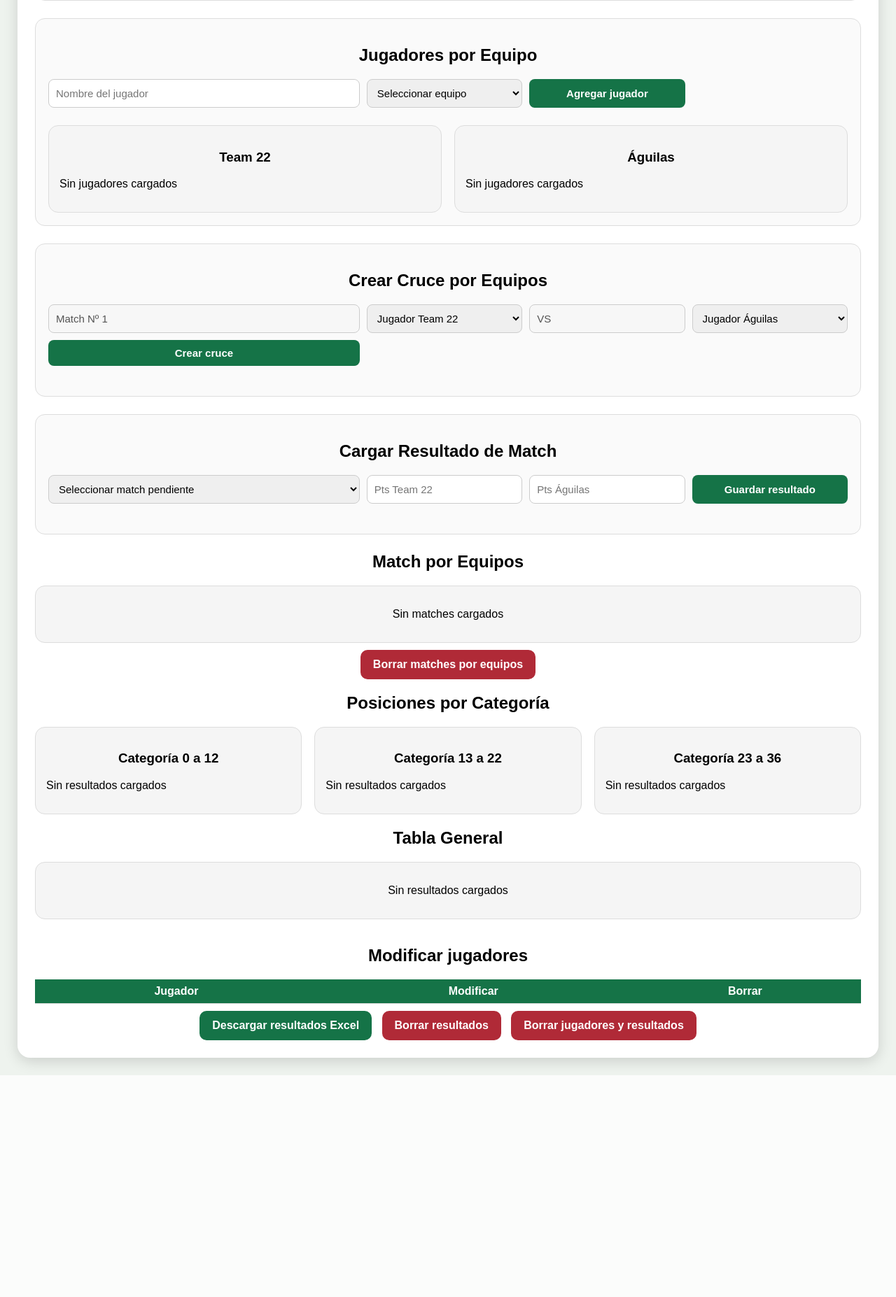
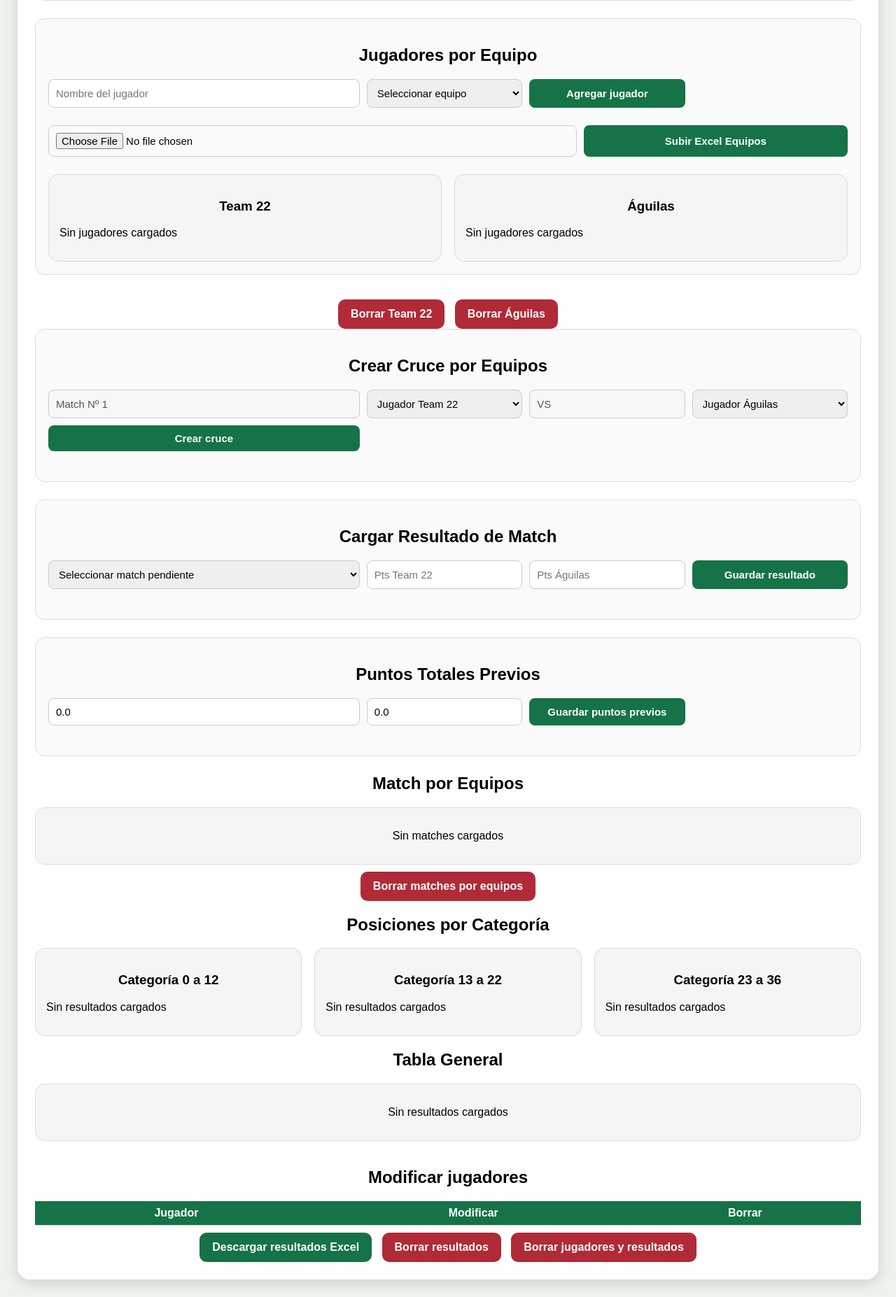
Before and after one commit to El-gordo-toni/carga-de-datos, a Flask app: page /admin in a window 1280 px wide. Shown: the part 1279-3133 px from the top of the page at 70% size. Before the commit the page ends 2816 px from the top, so only its background shows below. Run offline with Flask 3, Linux system fonts and the light colour scheme; the visitor is signed in with stand-in values (Sample User, id 1); data comes from the database, SQL or seed files in the repository; data that the repository does not hold is empty.

Commit message:
Update admin.html

```diff
--- a/templates/admin.html
+++ b/templates/admin.html
@@ -411,6 +411,12 @@
             <button type="submit">Agregar jugador</button>
         </form>
 
+        <form method="POST" action="/cargar_excel_equipos" enctype="multipart/form-data"    class="form-excel">
+            <input type="file" name="archivo_equipos" accept=".xlsx" required>
+            <button type="submit">Subir Excel Equipos</button>
+        </form>
+
+
         <script>
             const comodinTeam22Existe = {{ 'true' if comodin_team22_existe else 'false' }};
             const comodinAguilasExiste = {{ 'true' if comodin_aguilas_existe else 'false' }};
@@ -488,6 +494,24 @@
         </div>
     </div>
 
+    <div class="acciones">
+        <a
+            class="reset"
+            href="/reset_team22"
+            onclick="return confirm('¿Seguro que querés borrar todo el Team 22 y sus matches?')"
+        >
+            Borrar Team 22
+        </a>
+
+        <a
+            class="reset"
+            href="/reset_aguilas"
+            onclick="return confirm('¿Seguro que querés borrar todas las Águilas y sus matches?')"
+        >
+            Borrar Águilas
+        </a>
+    </div>
+
     <div class="bloque">
         <h2>Crear Cruce por Equipos</h2>
 
@@ -540,6 +564,32 @@
             <input type="number" step="0.5" name="puntos_partido_aguilas" placeholder="Pts Águilas" required>
 
             <button type="submit">Guardar resultado</button>
+        </form>
+    </div>
+
+    <div class="bloque">
+    <h2>Puntos Totales Previos</h2>
+
+    <form method="POST" action="/guardar_puntos_previos" class="form-manual">
+            <input
+                type="number"
+                step="0.5"
+                name="puntos_team22"
+                value="{{ matches_equipos.previos_team22 }}"
+                placeholder="Puntos previos Team 22"
+                required
+            >
+
+            <input
+                type="number"
+                step="0.5"
+                name="puntos_aguilas"
+                value="{{ matches_equipos.previos_aguilas }}"
+                placeholder="Puntos previos Águilas"
+                required
+            >
+
+            <button type="submit">Guardar puntos previos</button>
         </form>
     </div>
 
@@ -629,13 +679,38 @@
             </tbody>
         </table>
 
-        <h2>
-            Team 22: {{ matches_equipos.total_team22 }}
-            |
-            Águilas: {{ matches_equipos.total_aguilas }}
-        </h2>
+        <div style="
+            margin-top: 25px;
+            padding: 20px;
+            border-radius: 16px;
+            background: #157347;
+            color: white;
+            text-align: center;
+            font-size: 24px;
+            font-weight: bold;
+        ">
 
-        <h2>{{ matches_equipos.ganador }}</h2>
+            Puntos del día
+            <br>
+
+            Team 22 {{ matches_equipos.total_dia_team22 }}
+            -
+            {{ matches_equipos.total_dia_aguilas }} Águilas
+
+            <br><br>
+
+            Puntos totales
+            <br>
+
+            Team 22 {{ matches_equipos.total_team22 }}
+            -
+            {{ matches_equipos.total_aguilas }} Águilas
+
+            <br><br>
+
+            {{ matches_equipos.ganador }}
+
+        </div>
 
         {% else %}
 
```
